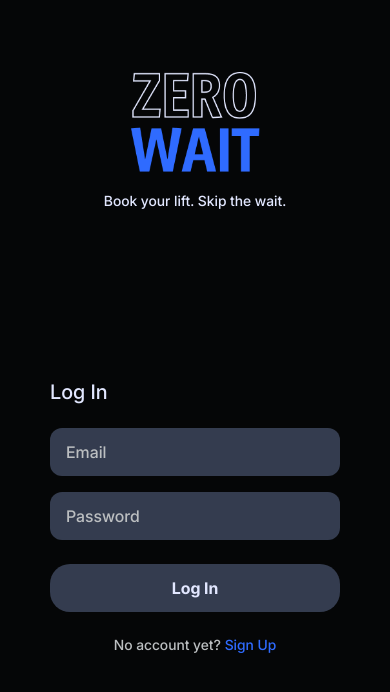
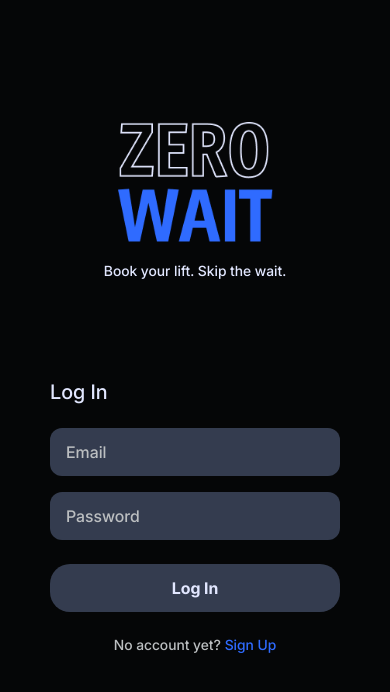
Before and after one commit to JaninaJakob/zero-wait-app, a React Native app: screen /Login in a window 390 px wide. Shown: the top 692 px of the page. Built offline with nearby package versions, Linux system fonts and the light colour scheme.

Commit message:
Move login logo down

```diff
--- a/src/screens/LoginScreen.tsx
+++ b/src/screens/LoginScreen.tsx
@@ -64,7 +64,7 @@ export default function LoginScreen({ navigation }: Props) {
 const styles = StyleSheet.create({
   safe: { flex: 1, backgroundColor: Colors.background },
   container: { flex: 1, backgroundColor: Colors.background, paddingTop: 92 },
-  logo: { width: 200, height: 100, marginHorizontal: 49, marginBottom: 20, marginTop: -20, alignSelf: 'center' },
+  logo: { width: 220, height: 120, marginHorizontal: 49, marginBottom: 20, marginTop: 30, alignSelf: 'center' },
   subtitle: { fontFamily: 'Inter-Medium', fontSize: 14, fontWeight: '500', color: Colors.textPrimary, marginHorizontal: 49, marginBottom: 76, alignSelf: 'center' },
   formWrapper: { position: 'absolute', top: 380, left: 50, right: 50, gap: 16 },
   title: { fontFamily: 'Inter-Medium', fontSize: 20, color: Colors.textPrimary, marginBottom: 8 },
```
